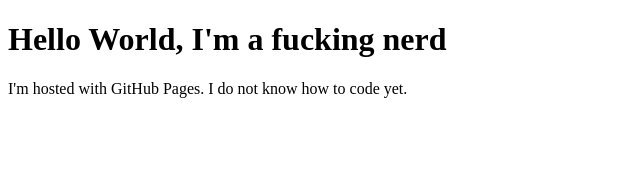
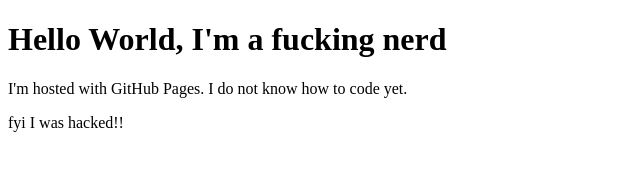
Before and after one commit to jdhink/jdhink.github.io, a plain HTML site: page index.html in a window 1280 px wide. Shown: the whole page, without its empty margins (0-640 px from the left). Drawn offline with Linux system fonts and the light colour scheme.

Commit message:
Update index.html

```diff
--- a/index.html
+++ b/index.html
@@ -7,5 +7,6 @@
 <body>
 <h1>Hello World, I'm a fucking nerd</h1>
 <p>I'm hosted with GitHub Pages. I do not know how to code yet.</p>
+<p>fyi I was hacked!!</p>
 </body>
 </html>
```
